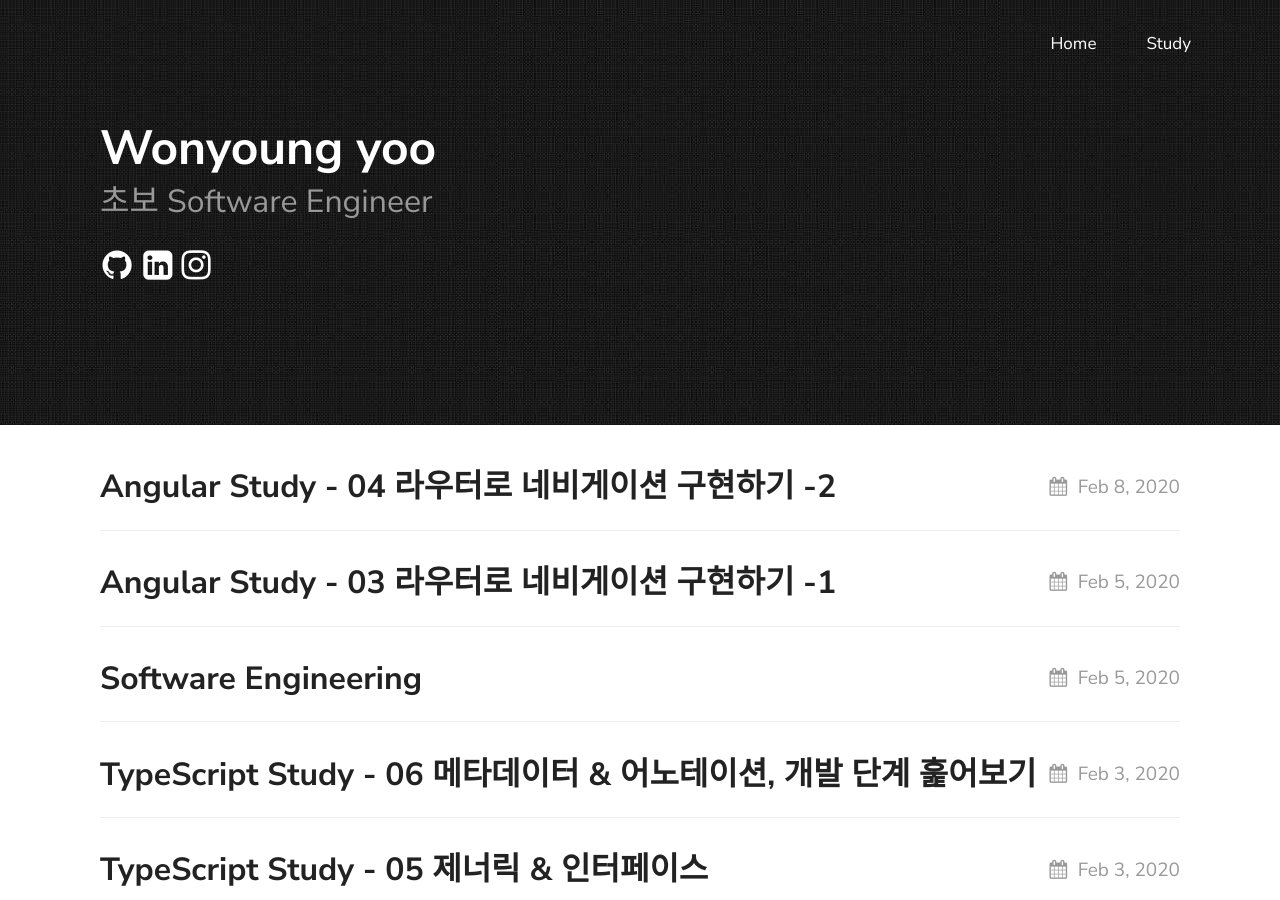
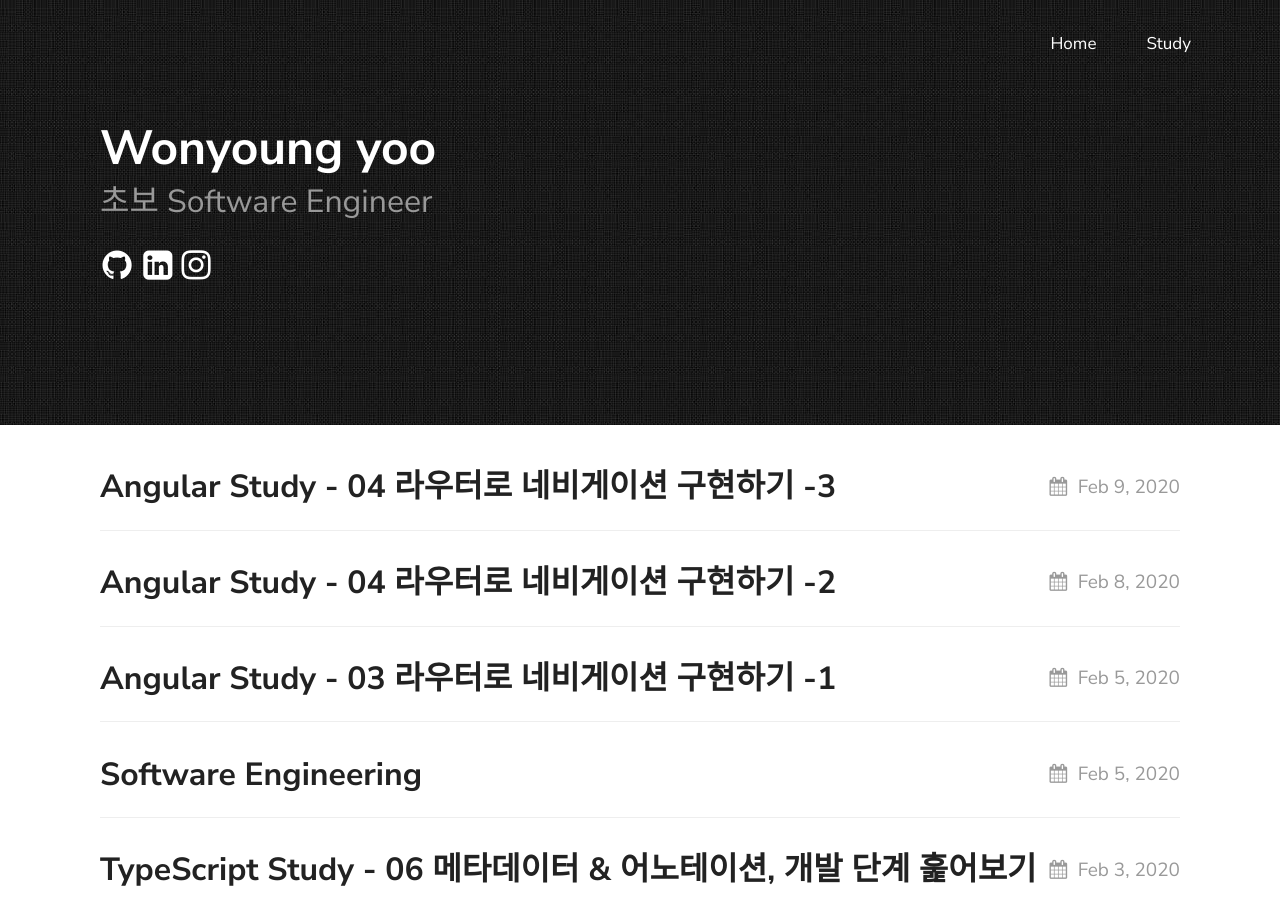
Before and after one commit to yoowonyoung/yoowonyoung.github.io, a Jekyll site: the page built from index.md, in a window 1280 px wide and 900 px high. Built offline with Jekyll 4.4.1, drawn with Linux system fonts in a browser that asks for light colours; some of the changed lines change nothing that is shown.

Commit message:
angular 6

````diff
--- a/_posts/2020-02-01-Angular & TypeScript.md
+++ b/_posts/2020-02-01-Angular & TypeScript.md
@@ -15,6 +15,7 @@ permalink: '/AngularAndTypeScript'
 - [2장 Angular 시작하기 2번째](https://yoowonyoung.github.io/posts/Angular-03/)
 - [3장 라우터로 네비게이션 구현하기 1번째](https://yoowonyoung.github.io/posts/Angular-04/)
 - [3장 라우터로 네비게이션 구현하기 2번째](https://yoowonyoung.github.io/posts/Angular-05/)
+- [3장 라우터로 네비게이션 구현하기 3번째](https://yoowonyoung.github.io/posts/Angular-06/)
 
 # TypeScript Posts
 
--- /dev/null
+++ b/_posts/2020-02-09-Angular-06.md
@@ -0,0 +1,237 @@
+---
+layout: post
+title: "Angular Study - 04 라우터로 네비게이션 구현하기 -3"
+description: 3장 라우터로 네비게이션 구현하기 3번째
+date: 2020-02-09 14:44:00 +09:00
+categories: Angular Study
+---
+
+
+
+
+# 라우터로 네비게이션 구현하기
+
+## 라우팅 영역 여러개 만들기
+- 라우터를 여러개 만들고, 각 라우팅 영역을 동시에 제어 할 수 있다. 이러한 방식은 다음과 같은 경우에 사용 할 수 있다
+	* Gmail에서 받은 편지함을 보는 동시에 메일을 쓸 수 있다
+	* 대시보드 SPA에서는 라우팅 영역이 여러개 있고, 각 영역에 하나 이상의 컴포넌트를 동시에 랜더링 한다
+	* SPA에서 현재 화면에 접속한 사용자들과 대화하는 기능을 추가 한다고 할 때, 화면을 표시하는 라우터와 별개로 채팅을 하기위한 라우터를 만들 수 있다
+- Angular 에서는 위와 같은 경우에 기본 라우팅 영역(primary outlet)외에 추가 라우팅 영역(auxiliary outlet)을 추가하는 방법으로 여러개의 라우팅을 동시에 구현 할 수 있다
+- 추가 라우팅 영역을 만들고 여기에 컴포넌트를 랜더링 하려면 또다른 `<router-outlet>`태그를 템플릿에 추가해야 하며, 추가하는 라우팅 영역은 이름을 지정해서 구분한다
+
+```javascript
+<router-outlet></router-outlet>
+<router-outlet name ="chat"></router-outlet>
+```
+
+- 자식 라우터의 주소는 부모 주소 이후에 /가 붙지만, 추가된 라우터는 괄호로 둘러싸여 표현된다
+
+```javascript
+import { Component, NgModule } from '@angular/core';
+import { platformBrowserDynamic } from '@angular/platform-browser-dynamic';
+import { BrowserModule } from '@angular/platform-browser';
+import { LocationStrategy, HashLocationStrategy } from '@angular/common';
+import { Routes, RouterModule } from '@angular/router';
+
+@Component({
+	selector : 'home',
+	template : `<div class="home">Home Component
+               <input type="text" placeholder="Type something here"/> </div>`,
+	styles : [`.home { background : red; padding : 15px 0 0 30px; height : 80px; width : 70%;
+                    font-size : 30px; float : left; box-sizing : border-box; }`]
+})
+export class HomeComponent {}
+
+@Component({
+	selector : 'chat',
+	template : `<textarea placeholder="Chat with customer service"
+                       class="chat"></textarea>`,
+	styles : [`.chat { background : #eee; height : 80px; width : 30%; font-size : 24px;
+                     float : left; display : block; box-sizing : border-box; }`]
+})
+export class ChatComponent {}
+
+const routes : Routes = [
+	{ path : '', redirectTo : 'home', pathMatch : 'full' },
+	{ path : 'home', component : HomeComponent }, //home 주소에 대한 라우터를 설정, 이름을 지정하지 않았기에 기본 라우팅 영역
+	{ path : 'chat', component : ChatComponent, outlet : 'aux' } //chat 주서에 대한 라우터 설정, 이 라우터 영역은 aux라는 이름의 라우팅 영역에 적용
+];
+
+@Component({
+	selector : 'app',
+	template : `
+        <a [routerLink]="['']">Home</a>
+        <a [routerLink]="[{ outlets : { primary : 'home', aux : 'chat' }}]">Open Chat</a> //home주소에 해당하는 컴포넌트를 기본 라우팅 영역에 랜더링, chat 주소에 해당하는 컴포넌트는 aux라는 이름의 영역에 랜더링
+        <a [routerLink]="[{ outlets : { aux : null }}]">Close Chat</a> //추가 라우팅 영역을 비우기 위해 null값을 지정
+        <br/>
+        <router-outlet></router-outlet> //기본 라우팅 영역 선언
+        <router-outlet name="aux"></router-outlet> //aux 라우팅 영역 선언
+    `
+})
+class AppComponent {}
+
+@NgModule({
+	imports : [BrowserModule, RouterModule.forRoot(routes)],
+	declarations : [AppComponent, HomeComponent, ChatComponent],
+	providers : [{ provide : LocationStrategy, useClass : HashLocationStrategy }],
+	bootstrap : [AppComponent]
+})
+class AppModule {}
+
+platformBrowserDynamic().bootstrapModule(AppModule);
+```
+
+## 모듈 단위로 앱 나누기
+- Angular 애플리케이션은 특정 기능을 제공하는 모듈을 불러와서 구성하는데, 이 장에서 다뤗던 코드들도 모두 AppModule, BrowserModule, RouterModule와 같은 모둘을 사용한다
+- AppModule은 개발자가 만든 애플리케이션의 루트 모듈 이지만, BrowserModule과 RouterModule은 기능 모듈이며 이들의 가장 큰 차이점은 루트 모듈은 개발자가 만들고 애플리케이션으로 부트스트랩을 하는 대상이지만, 기능 모둘은 이미 구현된 모듈을 수정하지 않고 그대로 사용한다는것이다
+- 모듈의 기능을 모듈 외부에서 사용하려면 원하는 기능을 선택해서 모듈 외부로 공개 할 수 있고, 같은 컨텍스트에서 실행되는 모듈은 객체를 공유 할 수도 있다
+- Angular에서 RootModule이나 BrowserModule과 같은 모듈을 만든 것 처럼 애플리케이션도 모듈 단위로 나눌 수 있지만, 기능 모듈에서는 `@NgModule`어노테이션의 imports프로퍼티에 루트모듈에서 사용하는 BrowserModule대신 CommonModule을 불러와서 사용한다
+
+```javascript
+import { NgModule }      from '@angular/core';
+import { CommonModule } from '@angular/common';
+import { RouterModule } from '@angular/router';
+import { LuxuryComponent } from './luxury.component';
+
+@NgModule({
+	imports : [CommonModule, // 기능 모듈이므로 BrowserModule 대신 CommonModule을 불러온다
+		RouterModule.forChild([ //모듈의 라우터는 forChild() 함수를 사용해서 설정
+			{ path : 'luxury', component : LuxuryComponent } // /luxury주소에 접근하면 LuxuryComponent를 렌더링
+		])],
+	declarations : [LuxuryComponent] //모듈엔 하나의 컴포넌트만 있다
+})
+
+export class LuxuryModule {}
+```
+
+```javascript
+import { Component } from '@angular/core';
+
+@Component({
+	selector : 'luxury',
+	template : `<h1 class="gold">Luxury Component</h1>`,
+	styles : ['.gold { background : yellow }']
+})
+export class LuxuryComponent {} //다른 모듈에서 사용할 수 있도록 export 키워드를 써서 외부로 공개
+```
+
+```javascript
+import { platformBrowserDynamic } from '@angular/platform-browser-dynamic';
+import { NgModule, Component } from '@angular/core';
+import { BrowserModule } from '@angular/platform-browser';
+import { LocationStrategy, HashLocationStrategy } from '@angular/common';
+import { RouterModule } from '@angular/router';
+import { HomeComponent } from './components/home.component';
+import { ProductDetailComponent } from './components/product.component';
+import { LuxuryModule } from './components/luxury/luxury.module';
+
+@Component({
+	selector : 'app',
+	template : `
+        <a [routerLink]="['/']">Home</a>
+        <a [routerLink]="['/product']">Product Details</a>
+        <a [routerLink]="['/luxury']">Luxury Items</a> //애플리케이션의 링크 목록에 luxury 추가
+        <router-outlet></router-outlet>
+    `
+})
+export class AppComponent {}
+
+@NgModule({
+	imports : [BrowserModule,
+		LuxuryModule, //기능 모듈인 LuxuryModule 추가
+		RouterModule.forRoot([ //루트모듈의 라우터를 설정
+			{ path : '', component : HomeComponent },
+			{ path : 'product', component : ProductDetailComponent }
+		])
+	],
+	declarations : [AppComponent, HomeComponent, ProductDetailComponent],
+	providers : [{ provide : LocationStrategy, useClass : HashLocationStrategy }],
+	bootstrap : [AppComponent]
+})
+class AppModule {}
+
+platformBrowserDynamic().bootstrapModule(AppModule);
+```
+
+- 루트모듈은 LuxuryModule 내부를 모르기 때문에 LuxuryComponent를 직접 지정 할 수없다.
+- 라우터 설정이 시작되면 로트모듈과 기능 모듈의 라우터 설정을 모두 읽고, 이중 luxury 주소에는 LuxuryModule에서 default export로 지정된 LuxuryComponent를 매핑한다
+- 모든 기능이 한 파일에 구현된 모듈에서 특정 기능을 제거 하는 것 보다는, 기능 단위로 모듈을 나누는 것이 리팩토링 하기가 쉬우며, 애플리케이션에서 기능 모듈을 떼서 다른 애플리케이션으로 옮기는것도 쉽다
+
+## 모듈 지연로딩
+- 애플리케이션의 용량이 클수록 첫 페이지가 표시 되기까지 필요한 코드의 양을 줄이는것이 중요하다. 코드의 양이 적을수록 파일을 내려받는 시간이 짧아져서 첫 페이지가 더 빨리 표시되기 때문이다
+- 따라서 애플리케이션에서 자주 사용되지 않는 모듈이 있다면 이 모듈을 필요할때 따로 받아 불러올 수 있는데, 이러한 방식을 지연로딩 이라고 한다
+
+```javascript
+import { platformBrowserDynamic } from '@angular/platform-browser-dynamic';
+import { NgModule, Component } from '@angular/core';
+import { BrowserModule } from '@angular/platform-browser';
+import { LocationStrategy, HashLocationStrategy } from '@angular/common';
+import { RouterModule } from '@angular/router';
+import { HomeComponent } from './components/home.component';
+import { ProductDetailComponent } from './components/product.component';
+
+
+@Component({
+	selector : 'app',
+	template : `
+        <a [routerLink]="['/']">Home</a>
+        <a [routerLink]="['/product']">Product Details</a>
+        <a [routerLink]="['/luxury']">Luxury Items</a>
+        <router-outlet></router-outlet>
+    `
+})
+export class AppComponent {}
+
+@NgModule({
+	imports : [BrowserModule,
+		RouterModule.forRoot([
+			{ path : '', component : HomeComponent },
+			{ path : 'product', component : ProductDetailComponent },
+			{ path : 'luxury', loadChildren : 'app/components/luxury/luxury.lazy.module' } // LuxuryModule을 직접 ㅜㄹ러오지 않고, 라우팅 설정도 component프로퍼티를 직접 연결하는것이 아닌, loadChildren프로퍼티로 연결한다. 문자열임에 주의
+		])
+	],
+	declarations : [AppComponent, HomeComponent, ProductDetailComponent],
+	providers : [{ provide : LocationStrategy, useClass : HashLocationStrategy }],
+	bootstrap : [AppComponent]
+})
+class AppModule {}
+
+platformBrowserDynamic().bootstrapModule(AppModule);
+```
+
+- 애플리케이션이 처음 실행되는 시점에 루트 모듈은 LuxuryModule의 타입을 알지 못하며, 사용자가 클릭을 하였을때만, 모듈 로더가 이 문자열을 파싱하고 `/luxury/luxury.lazy.module.ts`파일에서 LuxuryModule을 불러온다
+
+```javascript
+import { NgModule }      from '@angular/core';
+import { CommonModule } from '@angular/common';
+import { RouterModule } from '@angular/router';
+import { LuxuryComponent } from './luxury.component';
+
+@NgModule({
+	imports : [CommonModule,
+		RouterModule.forChild([
+			{ path : '', component : LuxuryComponent }
+		])],
+	declarations : [LuxuryComponent]
+})
+
+export default class LuxuryModule {}
+```
+
+- 빈 문자열로 표현하는 기본 라우팅 주소에 LuxuryComponent를 연결 하고 있다
+- LuxuryModule은 앱 모듈 설정에 따라 지연로딩 되기 때문에 루트 모듈에서는 LuxuryModule 타입을 사용 할 수 없고, 따라서 이 클래스는 외부로 공개 할때 default 키워드를 사용 해야 한다. 그래야 모듈 로더가 default export로 지정된 LuxuryModule을 찾아 모듈을 시작 할 수 있다
+
+## 정리
+- 라우터는 모듈에서 설정한다
+- 라우터는 주소와 컴포넌트를 매핑한다
+- 라우터와 연결된 컴포넌트가 랜더링 되는 위치는 컴포넌트 템플릿에서 `<router-outlet>`태그로 지정 한다. 라우팅 영역은 하나일수도 있고 여러개일 수도 있다
+- routerLink는 라우터 이름을 지정해서 사용 할 수도 있다
+- navigate() 함수를 사용할 때도 라우터 이름을 지정 할 수있다
+- 라우터를 통해 인자를 전달 하려면 라우터 설정의 path 프로퍼티가 인자를 받도록 지정해야 하며, 이 값는 routerLink나 navigate()함수를 사용할때 전달 된다
+- 라우터를 통해 인자를 받으려면, 인자를 받는 컴포넌트의 생성자에 ActivatedRoute를 의존성으로 주입하고 이 객체를 통해 값을 참조애햐 한다
+- 라우터를 여러 계층으로 구성 하려면 Routes인터페이스를 정의 할 때 children프로퍼티로 지정 한다
+- 라우터에 이름을 지정해서 사용하면 여러개의 라우터를 동시에 사용 할 수 있다
+- 라우터의 설정은 RouterModule을 사용 한다
+- 원하는 위치 정책을 선택하고 URL을 조작하면 뷰를 제어 할 수 있다
+- 뷰를 이동하려면 앵커태그를 사용 하는데 이 앵커태그는 herf어트리뷰트 대신 routerLink디렉티브를 사용한다
+- 모듈 지연로딩을 사용하면 애플리케이션이 처음 실행될 때 필요한 코드 양을 최소화 할 수 있으며, 필요한 시점에 서버에서 내려받아 애플리케이션에서 불러올 수 있다
````
